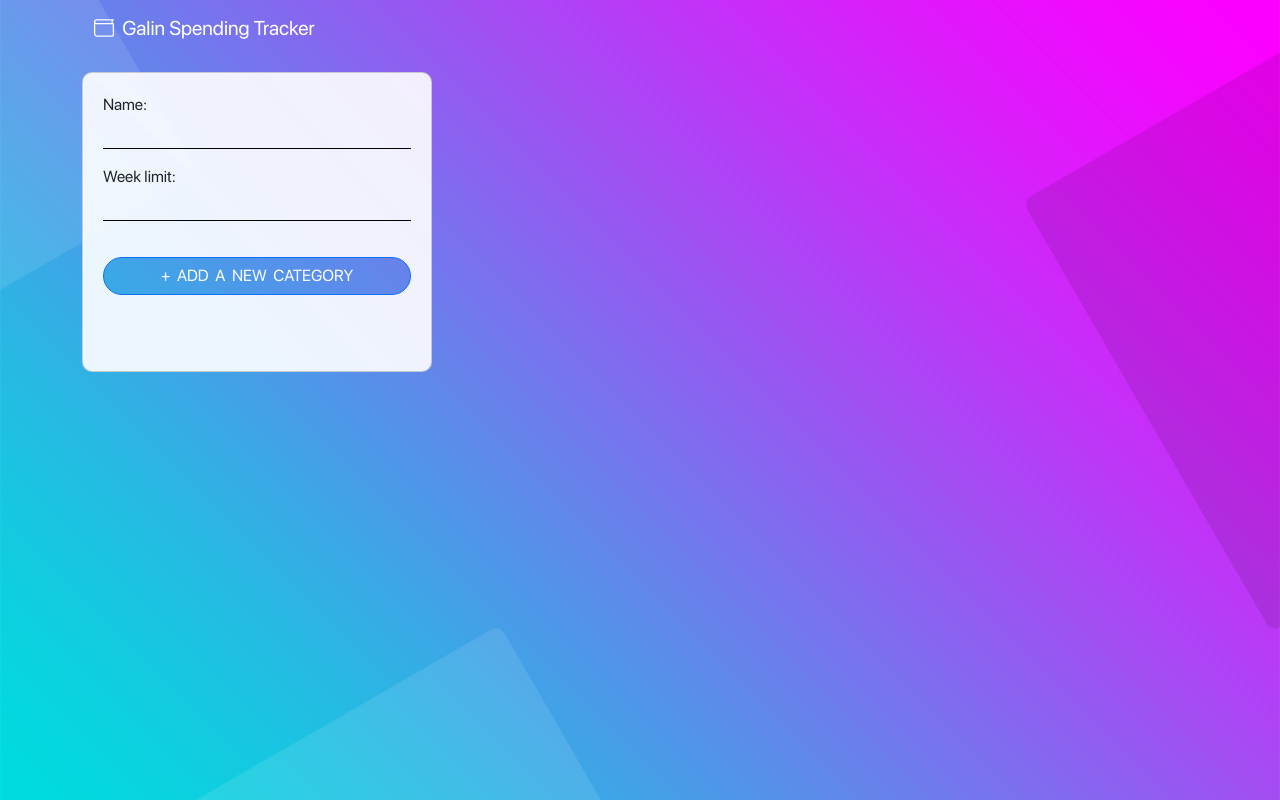
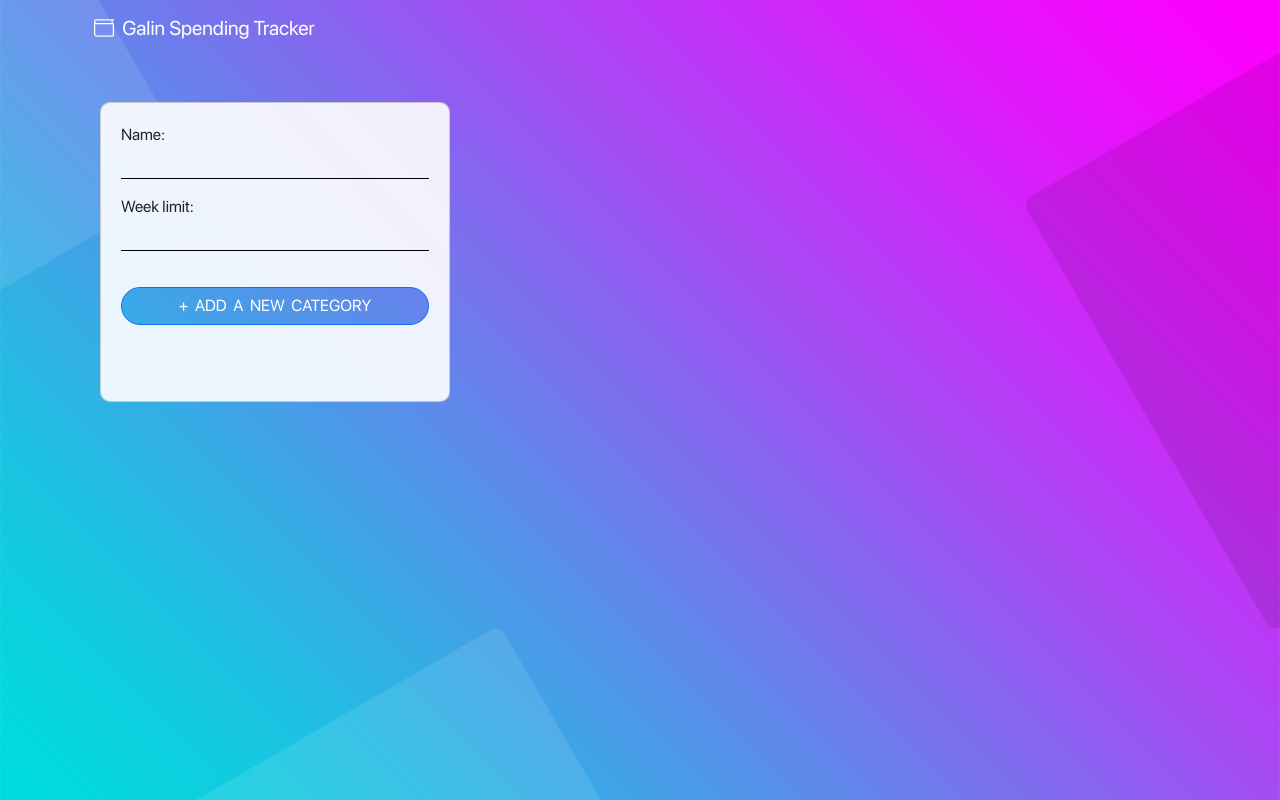
Before and after one commit to rb2cc/Team-Galin-Spending-Tracker, a Django app: page /category_list in a window 1280 px wide. Run offline with Django 4.2, Linux system fonts and the light colour scheme; data that the repository does not hold is empty; some libraries are stand-ins or nearby versions.

Commit message:
Improve layout of categories page

```diff
--- a/tracker/templates/category_list.html
+++ b/tracker/templates/category_list.html
@@ -1,15 +1,15 @@
 {% extends 'base_content.html' %}
 {% block content %}
-<div class = "card-deck">
+<div class = "row">
     {% for category in categories %}
-        <div class = 'card main-cardFive'>
+        <div class = 'card main-cardFive' style="margin: 30px">
             <div class = 'card-body'>
                 <h5 class="card-title">{{ category.name }}</h5>
                 <p class="card-text">Weekly Limit: {{ category.week_limit }}</p>
             </div>
         </div>
     {% endfor %}
-    <div class = 'card main-cardFive'>
+    <div class = 'card main-cardFive' style="margin: 30px">
         <form method="POST" enctype='multipart/form-data'>
             {% csrf_token %}
             {% include 'partials/bootstrap_form.html' with form=form %}
```
